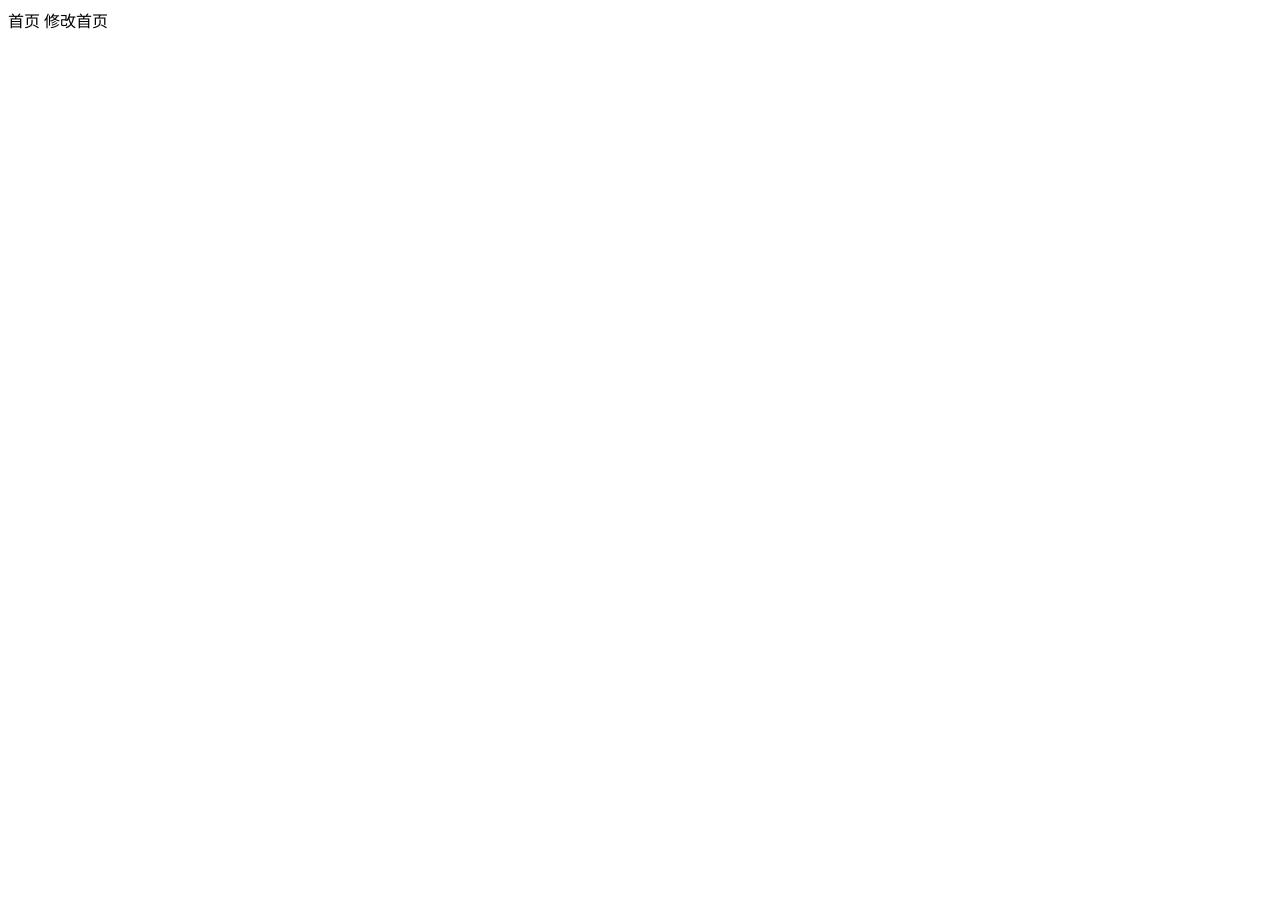
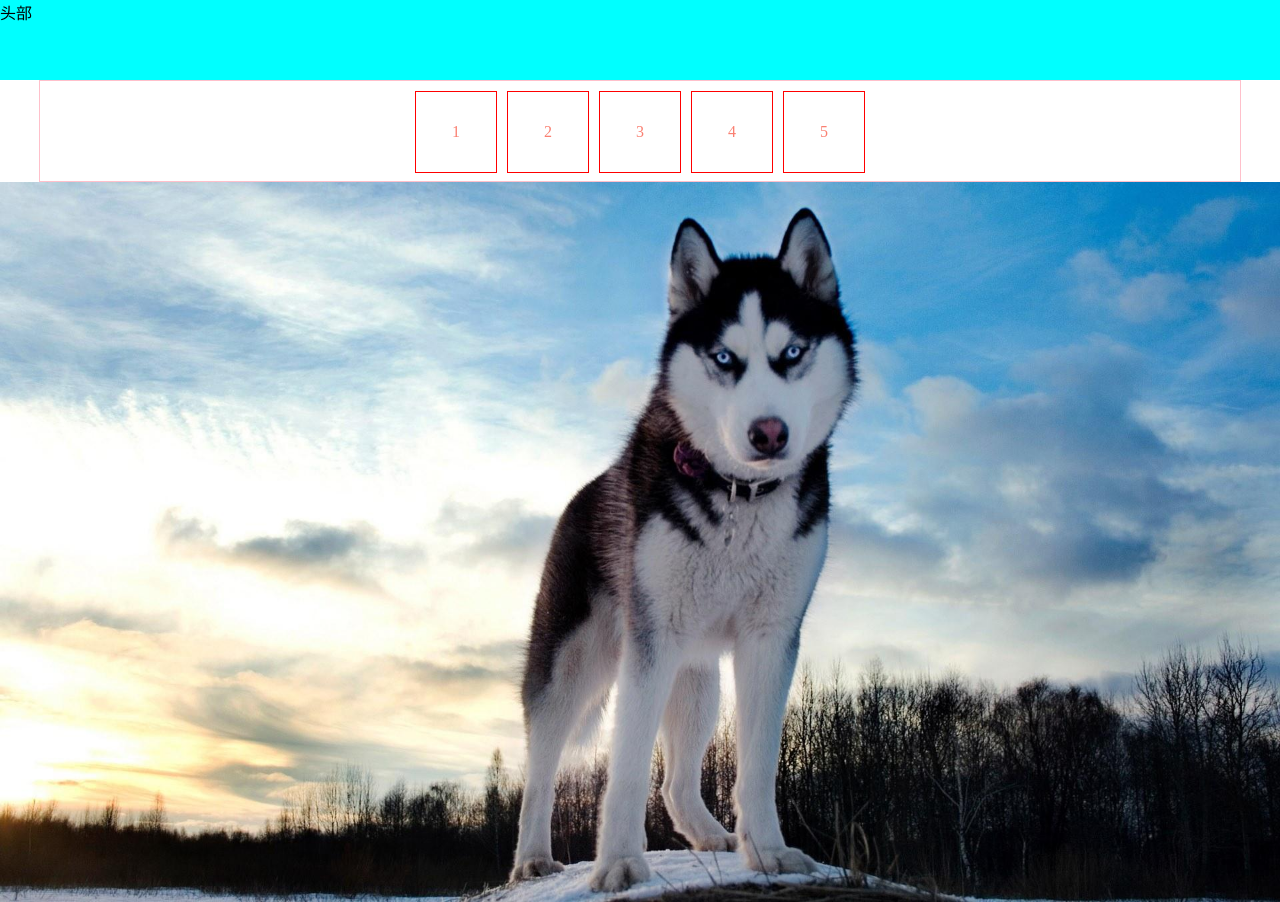
Before and after one commit to 2325924068/jch, a plain HTML site: page index.html in a window 1280 px wide. Shown: the top 902 px of the page. Before the commit the page ends 800 px from the top, so only its background shows below. Drawn offline with Linux system fonts and the light colour scheme.

Commit message:
分支文件

```diff
--- /dev/null
+++ b/css/index.css
@@ -0,0 +1,58 @@
+* {
+    margin: 0;
+    padding: 0;
+}
+
+.nav {
+    width: 100%;
+    height: 80px;
+    background-color: aqua;
+}
+
+.main {
+    width: 100%;
+    height: 800px;
+    background-color: bisque;
+}
+
+.cont {
+    width: 1200px;
+    height: 100px;
+    margin: 0 auto;
+    border: 1px solid pink;
+    display: flex;
+    justify-content: center;
+    align-items: center;
+}
+
+ul,
+li {
+    list-style-type: none;
+    height: 80px;
+}
+
+li {
+    width: 80px;
+    height: 80px;
+    margin-right: 10px;
+    border: 1px solid red;
+    text-align: center;
+    line-height: 80px;
+    color: salmon;
+    float: left;
+}
+
+li:last-child {
+    margin-right: 0;
+}
+
+img {
+    max-width: 100%;
+}
+
+footer {
+    width: 100%;
+    height: 80px;
+    margin-top: 20px;
+    background-color: slateblue;
+}
--- a/index.html
+++ b/index.html
@@ -5,10 +5,30 @@
     <meta charset="UTF-8">
     <meta name="viewport" content="width=device-width, initial-scale=1.0">
     <title>Document</title>
+    <link rel="stylesheet" href="css/index.css">
 </head>
 
 <body>
-    首页 修改首页
+    <div class="nav">
+        头部
+    </div>
+    <div class="cont">
+        <ul class="ul">
+            <li> 1 </li>
+            <li> 2 </li>
+            <li> 3 </li>
+            <li> 4 </li>
+            <li> 5 </li>
+        </ul>
+    </div>
+    <img src="images/01.jfif" alt="图片" title="提示">
+    <div class="main">
+        主体
+    </div>
+    <footer>
+        底部
+    </footer>
+    <script src="js/index.js"></script>
 </body>
 
 </html>
--- /dev/null
+++ b/js/index.js
@@ -0,0 +1,8 @@
+var uls = document.querySelector('.ul').children;
+console.log(uls);
+for (let i = 0; i < uls.length; i++) {
+    uls[i].onclick = function() {
+        console.log('元素文本' + this.innerText);
+        console.log('i值' + i);
+    };
+};
```
Also changed, not shown: add.html (deleted, +0 -14 lines), images/01.jfif (added).
